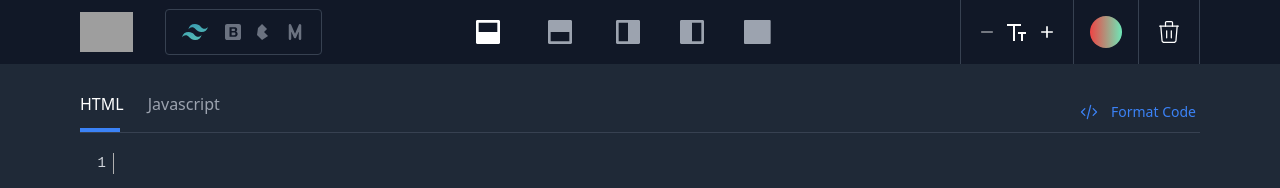
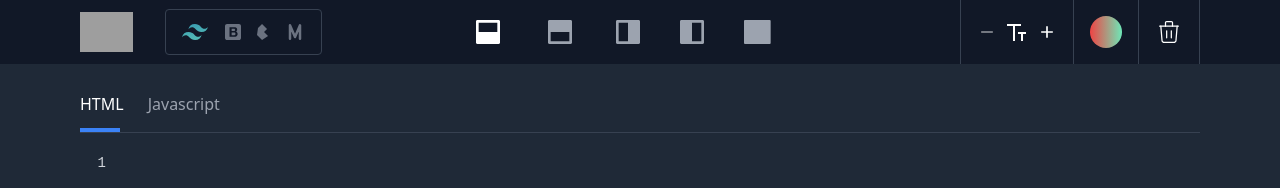
Before and after one commit to DogeUI/doge.build, a React (Create React App) app: page / in a window 1280 px wide. Shown: the top 188 px of the page. Built offline with nearby package versions, Linux system fonts and the light colour scheme; grey boxes are pictures that could not be loaded.

Commit message:
removed btn

```diff
--- a/src/components/App.js
+++ b/src/components/App.js
@@ -339,7 +339,7 @@ function App() {
                                         </button>
                                     </div>
                                     {/* format code */}
-                                    <div className="flex items-center ">
+                                    <div className="hidden flex items-center ">
                                         <button onClick={() => formatCode()} className=" py-1 px-1 rounded-lg text-blue-500 bg-transparent text-sm focus:outline-none hover:bg-gray-600 flex items-center">
                                             <svg xmlns="http://www.w3.org/2000/svg" className="icon icon-tabler icon-tabler-code mr-3" width={20} height={20} viewBox="0 0 24 24" strokeWidth="1.5" stroke="currentColor" fill="none" strokeLinecap="round" strokeLinejoin="round">
                                                 <path stroke="none" d="M0 0h24v24H0z" fill="none" />
```
